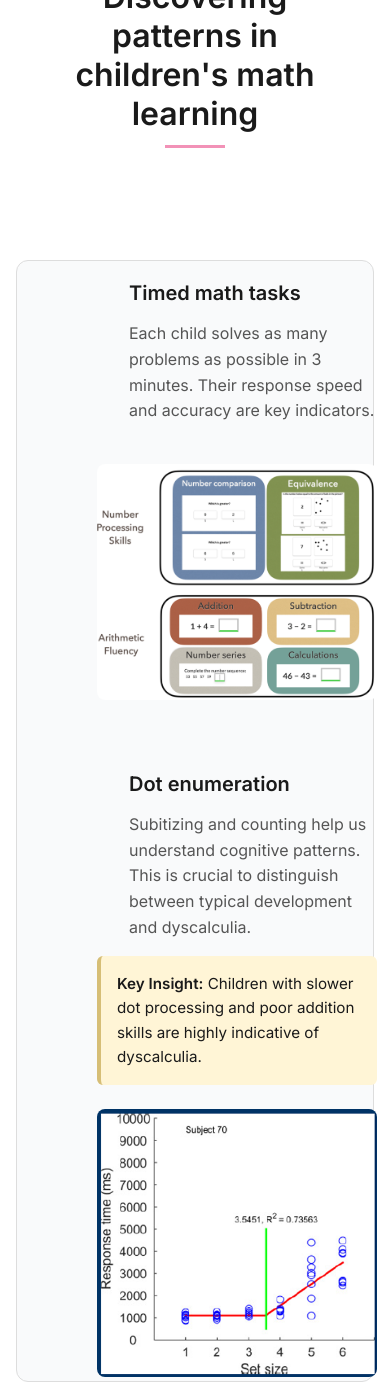
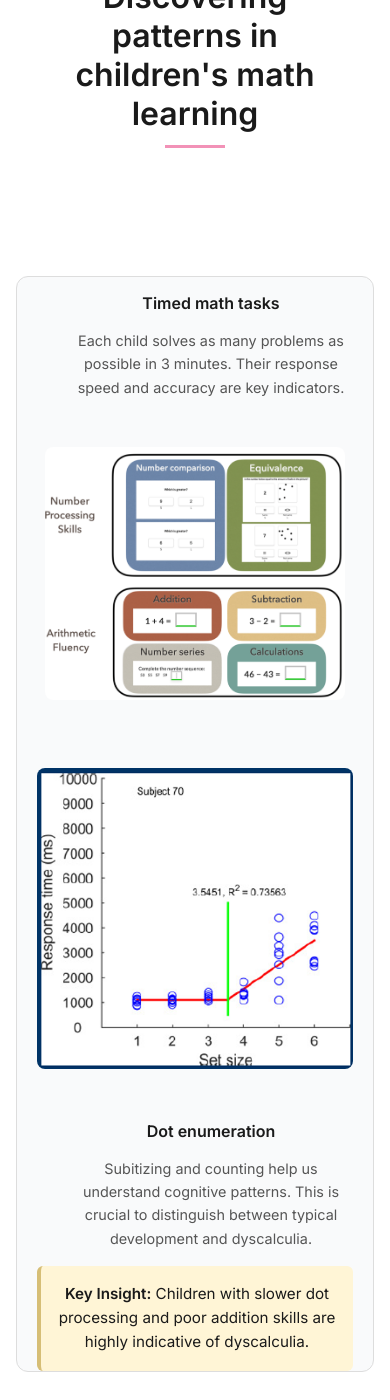
Before and after one commit to moving-average/moving-average.github.io, a Jekyll site: the page built from usecase1.markdown, in a window 390 px wide and 1400 px high, scrolled down 1204 px. Built offline with Jekyll 4.4.1, drawn with Linux system fonts in a browser that asks for light colours.

Commit message:
update style.css

```diff
--- a/assets/style.css
+++ b/assets/style.css
@@ -748,43 +748,43 @@ footer a:hover {
     gap: 1rem;
   }
 
+  @media (max-width: 768px) {
   .double-info-section {
-    padding: 0px 80px;
-    margin: 0px 0px;
-    gap: 3rem;
+    padding: 0 20px; /* Minder padding op mobiel */
   }
 
   .info-row {
-    flex-direction: column;
-    align-items: flex-start;
-    gap: 1.5rem;
+    flex-direction: column; /* Zorgt ervoor dat de items onder elkaar staan op mobiel */
+    align-items: center; /* Zorgt ervoor dat de tekst en afbeeldingen gecentreerd zijn */
   }
 
   .info-row.reverse {
-    flex-direction: column;
+    flex-direction: column-reverse; /* In geval van reversie, behouden we de volgorde */
   }
 
   .info-text,
   .info-image {
-    width: 100%;
-    text-align: left;
-  }
-
-  .info-image {
-    text-align: center;
+    width: 100%; /* Beide secties nemen de volledige breedte op mobiel */
+    text-align: center; /* Zorgt ervoor dat tekst en afbeeldingen goed worden uitgelijnd */
   }
 
   .info-text h3 {
-    font-size: 1.25rem;
+    font-size: 1.15rem; /* Kleinere kopteksten voor mobiel */
   }
 
   .info-text p {
-    font-size: 1rem;
-    line-height: 1.6;
+    font-size: 0.95rem; /* Kleinere tekst voor mobiel */
+  }
+}
+
+/* Specifieke stijl voor kleinere schermen (bijv. smartphones) */
+@media (max-width: 480px) {
+  .info-text h3 {
+    font-size: 1rem; /* Nog kleinere kopteksten voor kleinere schermen */
   }
 
-  .info-image img {
-    max-width: 100%;
-    height: auto;
+  .info-text p {
+    font-size: 0.9rem; /* Kleinere tekst voor kleinere schermen */
   }
 }
+}
```
